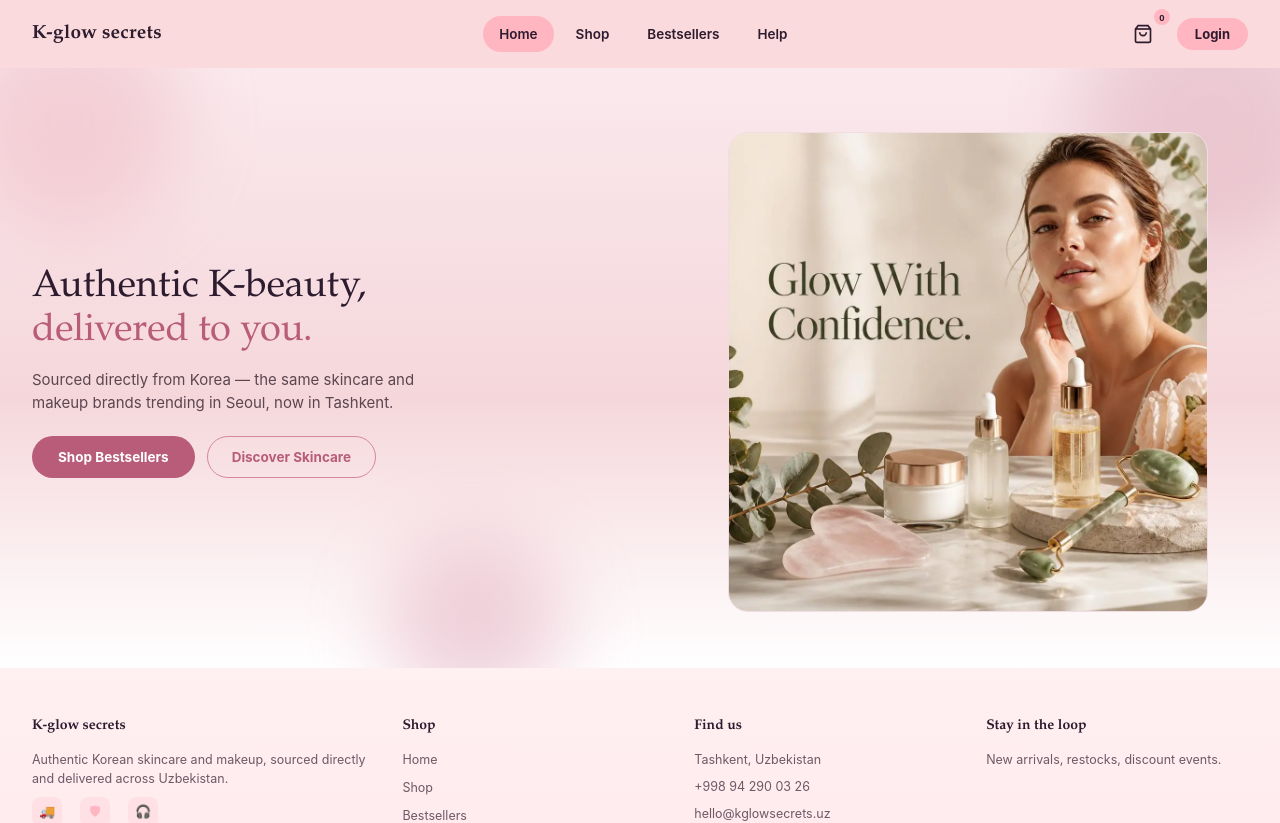
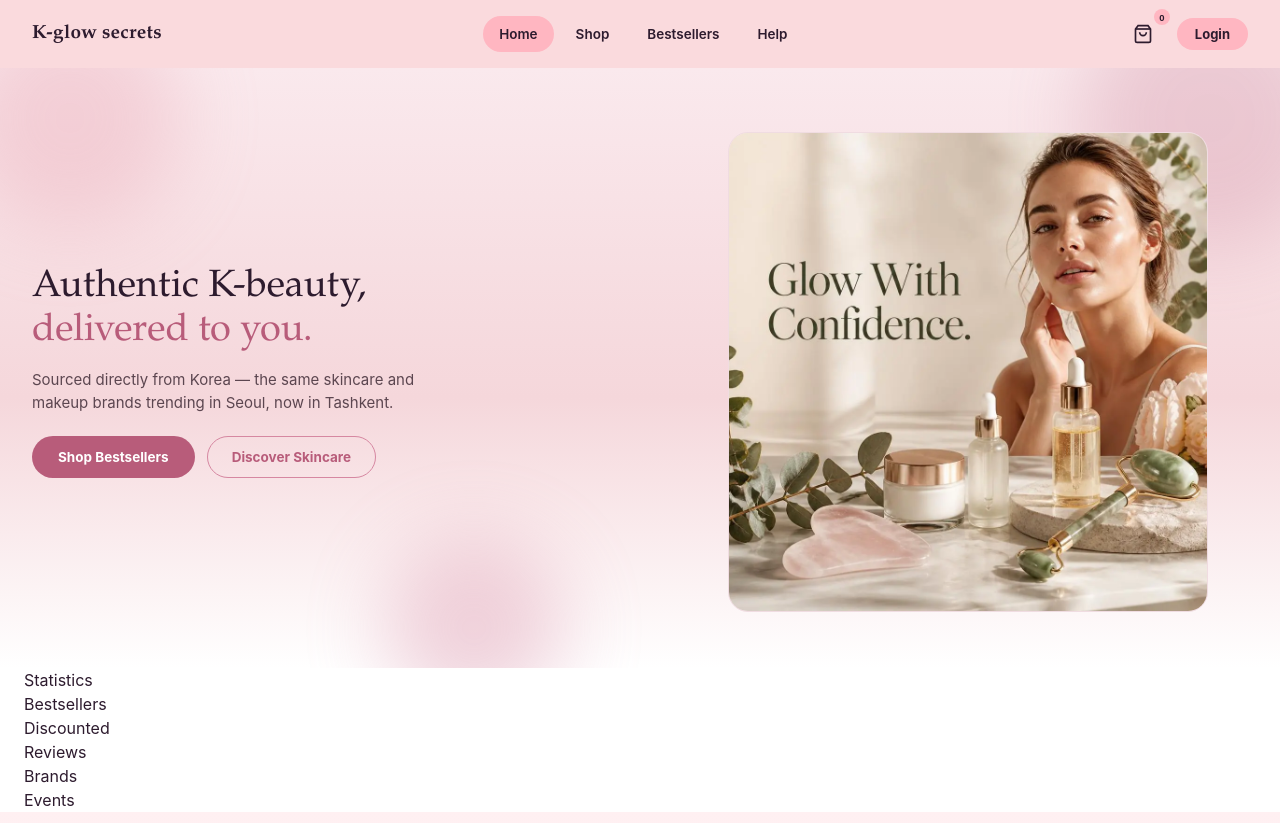
Before and after one commit to sanjardevx/k-glow-react, a React (Vite) app: page / in a window 1280 px wide. Shown: the top 823 px of the page. Built offline with nearby package versions, Linux system fonts and the light colour scheme.

Commit message:
feat: add homepage sectional components

```diff
--- /dev/null
+++ b/src/app/screens/homePage/Bestsellers.tsx
@@ -0,0 +1,9 @@
+import { Container } from "@mui/material";
+
+export function Bestsellers() {
+  return (
+    <div>
+      <Container>Bestsellers</Container>
+    </div>
+  );
+}
--- /dev/null
+++ b/src/app/screens/homePage/Brands.tsx
@@ -0,0 +1,9 @@
+import { Container } from "@mui/material";
+
+export function Brands() {
+  return (
+    <div>
+      <Container>Brands</Container>
+    </div>
+  );
+}
--- /dev/null
+++ b/src/app/screens/homePage/Discounted.tsx
@@ -0,0 +1,9 @@
+import { Container } from "@mui/material";
+
+export function Discounted() {
+  return (
+    <div>
+      <Container>Discounted</Container>
+    </div>
+  );
+}
--- /dev/null
+++ b/src/app/screens/homePage/Events.tsx
@@ -0,0 +1,9 @@
+import { Container } from "@mui/material";
+
+export function Events() {
+  return (
+    <div>
+      <Container>Events</Container>
+    </div>
+  );
+}
--- /dev/null
+++ b/src/app/screens/homePage/Reviews.tsx
@@ -0,0 +1,9 @@
+import { Container } from "@mui/material";
+
+export function Reviews() {
+  return (
+    <div>
+      <Container>Reviews</Container>
+    </div>
+  );
+}
--- /dev/null
+++ b/src/app/screens/homePage/Statistics.tsx
@@ -0,0 +1,9 @@
+import { Container } from "@mui/material";
+
+export function Statistics() {
+  return (
+    <div>
+      <Container>Statistics</Container>
+    </div>
+  );
+}
--- a/src/app/screens/homePage/index.tsx
+++ b/src/app/screens/homePage/index.tsx
@@ -1,9 +1,21 @@
 import { Hero } from "./Hero";
+import { Statistics } from "./Statistics";
+import { Bestsellers } from "./Bestsellers";
+import { Discounted } from "./Discounted";
+import { Reviews } from "./Reviews";
+import { Brands } from "./Brands";
+import { Events } from "./Events";
 
 export function HomePage() {
   return (
-    <div>
+    <div className="homepage">
       <Hero />
+      <Statistics />
+      <Bestsellers />
+      <Discounted />
+      <Reviews />
+      <Brands />
+      <Events />
     </div>
   );
 }
--- a/src/css/home.css
+++ b/src/css/home.css
@@ -1,3 +1,8 @@
+.homepage {
+  width: 100%;
+  height: auto;
+}
+
 .hero {
   position: relative;
   overflow: hidden;
```
